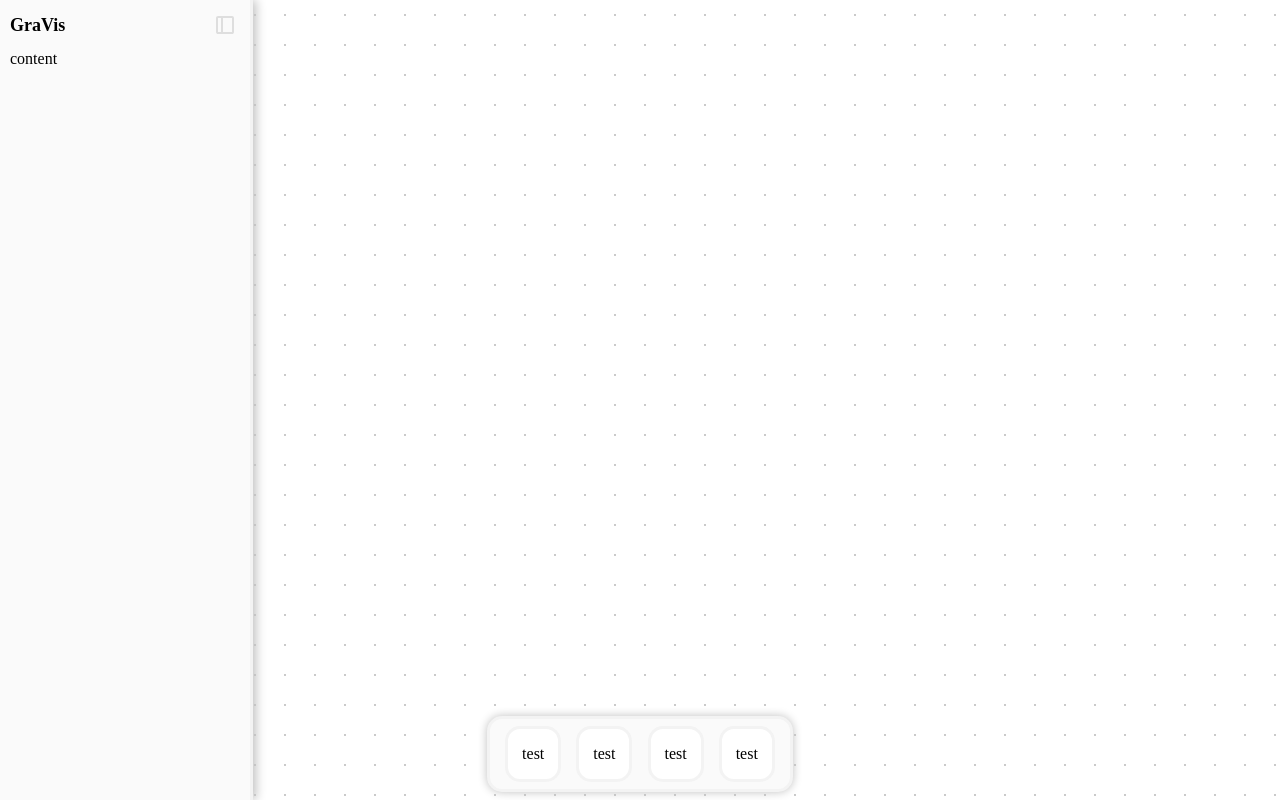
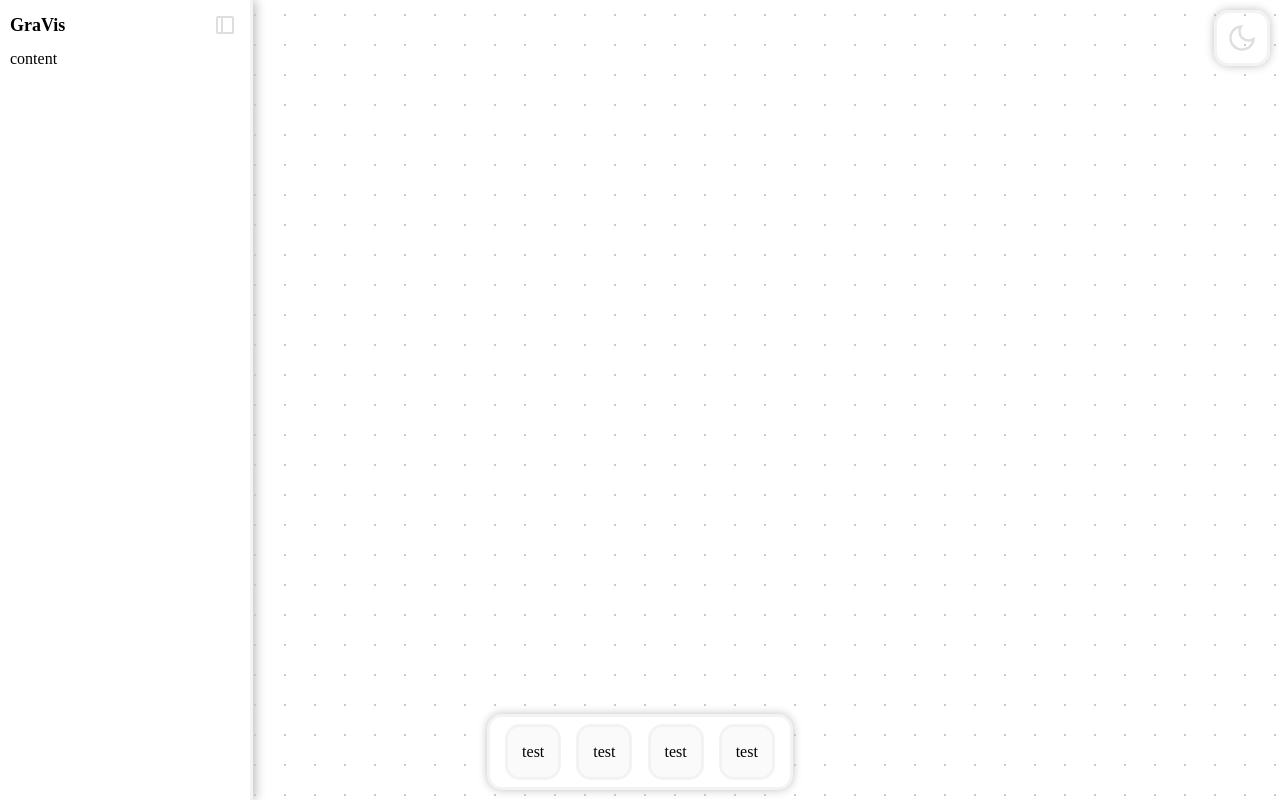
Before and after one commit to RichieChen2004/another-graph-algo-visualiser, an Angular app in the folder graph-vis/: page / in a window 1280 px wide. Built offline with nearby package versions, Linux system fonts and the light colour scheme.

Commit message:
Added settings and dark mode

```diff
--- a/graph-vis/src/app/app.html
+++ b/graph-vis/src/app/app.html
@@ -2,6 +2,7 @@
   <app-board />
   <app-action-bar />
   <app-nav-bar />
+  <app-settings-bar />
 </main>
 
 <router-outlet />
--- a/graph-vis/src/app/app.ts
+++ b/graph-vis/src/app/app.ts
@@ -3,10 +3,11 @@ import { RouterOutlet } from '@angular/router';
 import { Board } from './components/board/board';
 import { ActionBar } from './components/action-bar/action-bar';
 import { NavBar } from './components/nav-bar/nav-bar';
+import { SettingsBar } from './components/settings-bar/settings-bar';
 
 @Component({
   selector: 'app-root',
-  imports: [RouterOutlet, Board, ActionBar, NavBar],
+  imports: [RouterOutlet, Board, ActionBar, NavBar, SettingsBar],
   templateUrl: './app.html',
   styleUrl: './app.scss'
 })
--- a/graph-vis/src/app/components/action-bar/action-bar.scss
+++ b/graph-vis/src/app/components/action-bar/action-bar.scss
@@ -1,36 +1,38 @@
 .wrapper {
     position: absolute;
-    bottom: 1%;
+    bottom: 10px;
     left: 50%;
     transform: translateX(-50%);
     width: 300px;
     height: 70px;
-    border: 3px solid #F3F3F3;
+    border: 3px solid var(--border-color);
     border-radius: 15px;
     display: flex;
     flex-direction: row;
     justify-content: space-evenly;
     align-items: center;
-    background-color: #FAFAFA;
-    box-shadow: 0px 0px 10px #C0C0C0;
+    background-color: var(--background-primary);
+    box-shadow: 0px 0px 10px var(--shadow-color);
 }
 
 .action {
     width: 50px;
     height: 50px;
-    background-color: white;
+    background-color: var(--background-secondary);
     border-radius: 15px;
-    border: 3px solid #F3F3F3;
+    border: 3px solid var(--border-color);
     display: flex;
     justify-content: center;
     align-items: center;
     cursor: pointer;
+    color: var(--text-primary);
 }
 
 .action:hover {
-    background-color: #f5f3f3;
+    background-color: var(--hover-color);
 }
 
 .action:active {
-    background-color: #121214;
+    background-color: var(--button-active);
+    color: var(--text-active);
 }
--- a/graph-vis/src/app/components/board/board.scss
+++ b/graph-vis/src/app/components/board/board.scss
@@ -15,7 +15,7 @@
     left: -150vw;
     top: -150vh;
     background-size: 30px 30px;
-    background-image: radial-gradient(circle, #b8b8b8bf 1px, rgba(0, 0, 0, 0) 1px);
+    background-image: radial-gradient(circle, var(--grid-color) 1px, transparent 1px);
     cursor: grab;
     transform-origin: center center;
     will-change: transform;
@@ -28,7 +28,7 @@
     left: -150vw;
     top: -150vh;
     background-size: 30px 30px;
-    background-image: radial-gradient(circle, #b8b8b8bf 1px, rgba(0, 0, 0, 0) 1px);
+    background-image: radial-gradient(circle, var(--grid-color) 1px, transparent 1px);
     cursor: grabbing;
     transform-origin: center center;
     will-change: transform;
--- a/graph-vis/src/app/components/nav-bar/nav-bar.scss
+++ b/graph-vis/src/app/components/nav-bar/nav-bar.scss
@@ -4,10 +4,10 @@
     top: 0px;
     height: 100vh;
     width: 250px;
-    border-right: 3px solid #F3F3F3;
-    background-color: #FAFAFA;
-    box-shadow: 3px 0px 10px #C0C0C0;
-    transition: width 0.5s ease-in-out;
+    border-right: 3px solid var(--border-color);
+    background-color: var(--background-primary);
+    box-shadow: 3px 0px 10px var(--shadow-color);
+    transition: width 0.5s ease-in-out, background-color 0.3s ease, border-color 0.3s ease;
 
     &.collapsed {
         width: 50px;
@@ -52,7 +52,7 @@
 
 .collapse:hover {
     cursor: pointer;
-    background-color: #f5f3f3;
+    background-color: var(--hover-color);
     border-radius: 7px;
 }
 
--- /dev/null
+++ b/graph-vis/src/app/components/settings-bar/settings-bar.html
@@ -0,0 +1,5 @@
+<div id="settings-bar" class="wrapper">
+    <div id="dark-mode-toggle" class="settings-item" (click)="toggleDarkMode()" [title]="isDarkMode ? 'Switch to Light Mode' : 'Switch to Dark Mode'">
+        <svg xmlns="http://www.w3.org/2000/svg" height="34px" viewBox="0 -960 960 960" width="34px" fill="#DEDEDE"><path d="M480-120q-150 0-255-105T120-480q0-150 105-255t255-105q10 0 20.5.67 10.5.66 24.17 2-37.67 31-59.17 77.83T444-660q0 90 63 153t153 63q53 0 99.67-20.5 46.66-20.5 77.66-56.17 1.34 12.34 2 21.84.67 9.5.67 18.83 0 150-105 255T480-120Zm0-66.67q102 0 179.33-61.16Q736.67-309 760.67-395.67q-23.34 9-49.11 13.67-25.78 4.67-51.56 4.67-117.46 0-200.06-82.61-82.61-82.6-82.61-200.06 0-22.67 4.34-47.67 4.33-25 14.66-55-91.33 28.67-150.5 107-59.16 78.34-59.16 175.67 0 122 85.66 207.67Q358-186.67 480-186.67Zm-6-288Z"/></svg>
+    </div>
+</div>
--- /dev/null
+++ b/graph-vis/src/app/components/settings-bar/settings-bar.scss
@@ -0,0 +1,27 @@
+.wrapper {
+    position: absolute;
+    top: 10px;
+    right: 10px;
+    height: 50px;
+    width: 50px;
+    border: 3px solid var(--border-color);
+    box-shadow: 0px 0px 10px var(--shadow-color);
+    border-radius: 15px;
+    display: flex;
+    justify-content: center;
+    align-items: center;
+}
+
+.settings-item {
+    border-radius: 12px;
+    width: 100%;
+    height: 100%;
+    display: flex;
+    justify-content: center;
+    align-items: center;
+    cursor: pointer;
+}
+
+.settings-item:hover {
+    background-color: var(--hover-color);
+}
--- /dev/null
+++ b/graph-vis/src/app/components/settings-bar/settings-bar.ts
@@ -0,0 +1,25 @@
+import { Component, signal } from '@angular/core';
+
+@Component({
+  selector: 'app-settings-bar',
+  standalone: true,
+  templateUrl: './settings-bar.html',
+  styleUrl: './settings-bar.scss',
+})
+export class SettingsBar {
+  isDarkMode = false;
+
+  toggleDarkMode() {
+
+    this.isDarkMode = !this.isDarkMode;
+
+    if (this.isDarkMode) {
+      document.body.classList.add('dark-mode');
+      console.log('Dark mode enabled');
+    } else {
+      document.body.classList.remove('dark-mode');
+      console.log('Dark mode disabled');
+    }
+  }
+
+}
--- a/graph-vis/src/styles.scss
+++ b/graph-vis/src/styles.scss
@@ -1 +1,44 @@
-/* You can add global styles to this file, and also import other style files */
+/* Global CSS Variables for theming */
+:root {
+  /* Light theme (default) */
+  --background-primary: #FFFFFF;
+  --background-secondary: #FAFAFA;
+  --border-color: #F3F3F3;
+  --text-primary: #000000;
+  --text-secondary: #666666;
+  --shadow-color: #C0C0C0;
+  --hover-color: #f5f3f3;
+  --grid-color: #b8b8b8bf;
+  --button-active: #121214;
+  --text-active: #FFFFFF;
+
+  /* UI Elements */
+  --nav-background: var(--background-secondary);
+  --nav-border: var(--border-color);
+  --nav-shadow: var(--shadow-color);
+}
+
+/* Dark theme */
+body.dark-mode {
+  --background-primary: #121214;
+  --background-secondary: #1E1E1F;
+  --border-color: #2C2C2E;
+  --text-primary: #FFFFFF;
+  --text-secondary: #B8B8B8;
+  --shadow-color: rgba(0, 0, 0, 0.3);
+  --hover-color: #2C2C2E;
+  --grid-color: rgba(184, 184, 184, 0.2);
+  --button-active: #FFFFFF;
+  --text-active: #000000;
+
+  /* Apply dark theme */
+  background-color: var(--background-primary);
+  color: var(--text-primary);
+}
+
+/* Global styles */
+body {
+  background-color: var(--background-primary);
+  color: var(--text-primary);
+  transition: background-color 0.3s ease, color 0.3s ease;
+}
```
Also changed, not shown: 1 other file (tests, documents, lock files or other folders).
